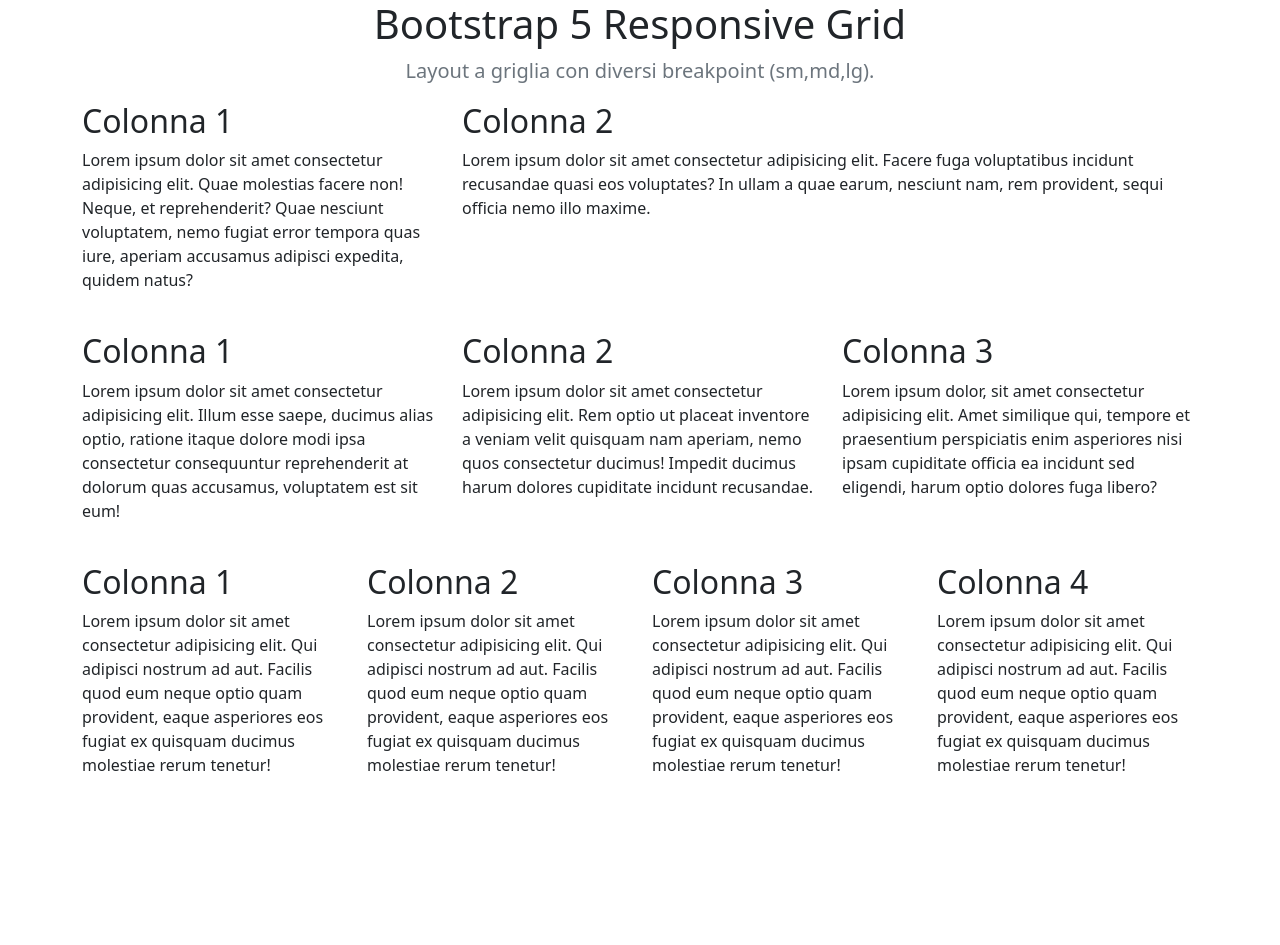
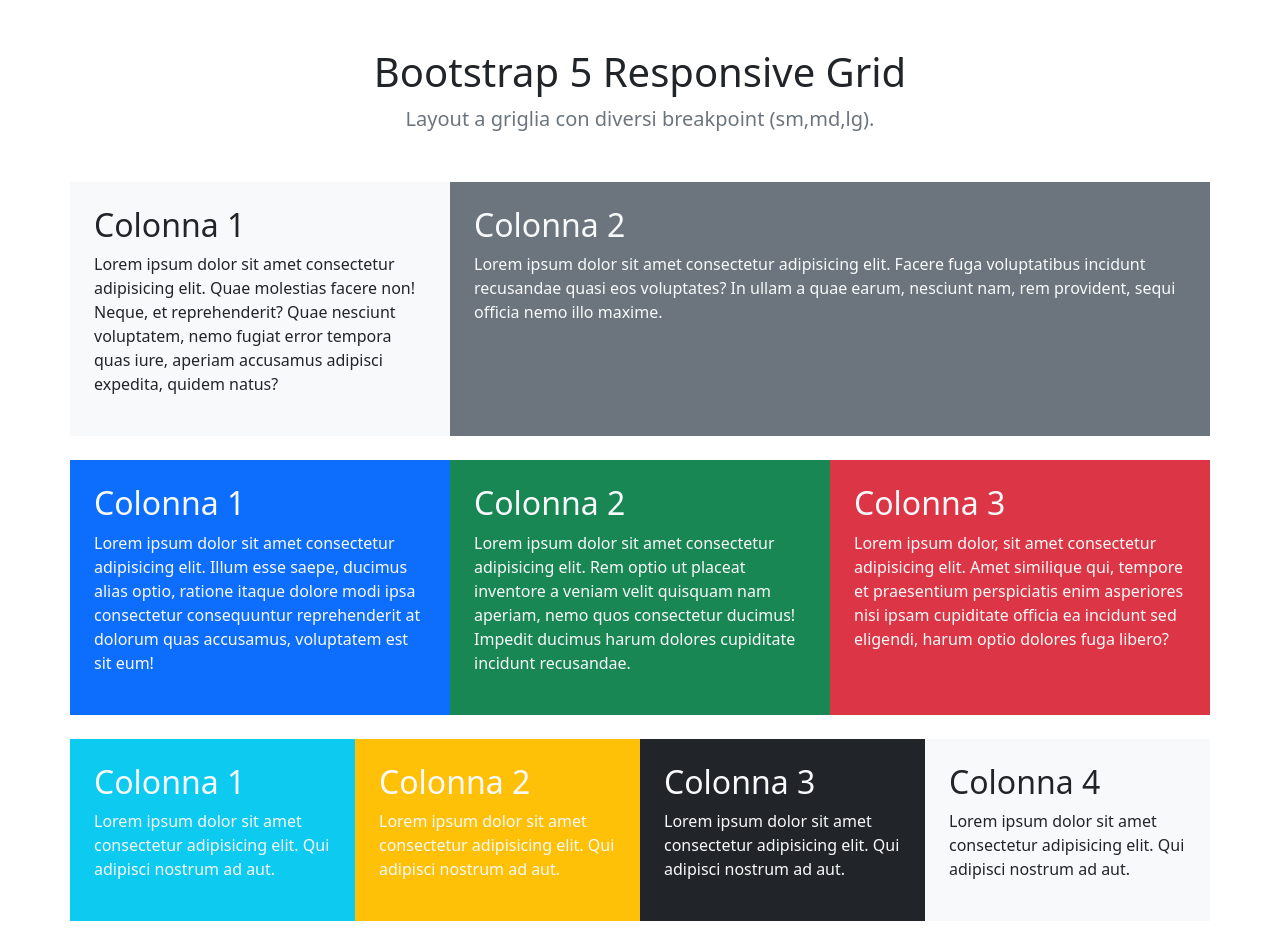
Before and after one commit to palascinochristian/htmlcss-bootstrap-layout, a plain HTML site: page index.html in a window 1280 px wide. Before the commit the page ends 800 px from the top, so only its background shows below. Drawn offline with nearby package versions, Linux system fonts and the light colour scheme.

Commit message:
feat: add bg-colors and padding

```diff
--- a/index.html
+++ b/index.html
@@ -11,14 +11,14 @@
 
 
 <div class="container-sm">
-    <header class="text-center">
+    <header class="text-center mb-5 mt-5">
         <h1>Bootstrap 5 Responsive Grid</h1>
         <p class="text-secondary fs-5">Layout a griglia con diversi breakpoint (sm,md,lg).</p>
     </header>
 
     <body>
         <div class="row mb-4">
-            <div class="col-12 col-md-6 col-lg-4">
+            <div class="col-12 col-md-6 col-lg-4 bg-light p-4">
                 <div>
                     <h2>Colonna 1</h2>
                     <p>Lorem ipsum dolor sit amet consectetur adipisicing elit. Quae molestias facere non! Neque, et
@@ -26,8 +26,8 @@
                         adipisci expedita, quidem natus?</p>
                 </div>
             </div>
-            <div class="col-12 col-md-6 col-lg-8">
-                <div>
+            <div class="col-12 col-md-6 col-lg-8 bg-secondary p-4">
+                <div class="text-light">
                     <h2>Colonna 2</h2>
                     <p>Lorem ipsum dolor sit amet consectetur adipisicing elit. Facere fuga voluptatibus incidunt
                         recusandae quasi eos voluptates? In ullam a quae earum, nesciunt nam, rem provident, sequi
@@ -36,8 +36,8 @@
             </div>
         </div>
 
-        <div class="row mb-4">
-            <div class="col-6 col-md-4">
+        <div class="row mb-4 text-light">
+            <div class="col-6 col-md-4 bg-primary p-4">
                 <div>
                     <h2>Colonna 1</h2>
                     <p>Lorem ipsum dolor sit amet consectetur adipisicing elit. Illum esse saepe, ducimus alias optio,
@@ -45,7 +45,7 @@
                         accusamus, voluptatem est sit eum!</p>
                 </div>
             </div>
-            <div class="col-6 col-md 4">
+            <div class="col-6 col-md-4 bg-success p-4">
                 <div>
                     <h2>Colonna 2</h2>
                     <p>Lorem ipsum dolor sit amet consectetur adipisicing elit. Rem optio ut placeat inventore a veniam
@@ -53,7 +53,7 @@
                         cupiditate incidunt recusandae.</p>
                 </div>
             </div>
-            <div class="col col-md-4">
+            <div class="col col-md-4 bg-danger p-4">
                 <h2>Colonna 3</h2>
                 <p>Lorem ipsum dolor, sit amet consectetur adipisicing elit. Amet similique qui, tempore et praesentium
                     perspiciatis enim asperiores nisi ipsam cupiditate officia ea incidunt sed eligendi, harum optio
@@ -61,37 +61,29 @@
             </div>
         </div>
 
-        <div class="row">
-            <div class="col-6 col-md-3">
+        <div class="row mb-4 text-light">
+            <div class="col-6 col-md-3 bg-info p-4">
                 <div>
                     <h2>Colonna 1</h2>
-                    <p>Lorem ipsum dolor sit amet consectetur adipisicing elit. Qui adipisci nostrum ad aut. Facilis
-                        quod eum neque optio quam provident, eaque asperiores eos fugiat ex quisquam ducimus molestiae
-                        rerum tenetur!</p>
+                    <p>Lorem ipsum dolor sit amet consectetur adipisicing elit. Qui adipisci nostrum ad aut.</p>
                 </div>
             </div>
-            <div class="col-6 col-md-3">
+            <div class="col-6 col-md-3 bg-warning p-4">
                 <div>
                     <h2>Colonna 2</h2>
-                    <p>Lorem ipsum dolor sit amet consectetur adipisicing elit. Qui adipisci nostrum ad aut. Facilis
-                        quod eum neque optio quam provident, eaque asperiores eos fugiat ex quisquam ducimus molestiae
-                        rerum tenetur!</p>
+                    <p>Lorem ipsum dolor sit amet consectetur adipisicing elit. Qui adipisci nostrum ad aut.</p>
                 </div>
             </div>
-            <div class="col-6 col-md-3">
+            <div class="col-6 col-md-3 bg-dark p-4">
                 <div>
                     <h2>Colonna 3</h2>
-                    <p>Lorem ipsum dolor sit amet consectetur adipisicing elit. Qui adipisci nostrum ad aut. Facilis
-                        quod eum neque optio quam provident, eaque asperiores eos fugiat ex quisquam ducimus molestiae
-                        rerum tenetur!</p>
+                    <p>Lorem ipsum dolor sit amet consectetur adipisicing elit. Qui adipisci nostrum ad aut.</p>
                 </div>
             </div>
-            <div class="col-6 col-md-3">
-                <div>
+            <div class="col-6 col-md-3 bg-light p-4">
+                <div class="text-dark">
                     <h2>Colonna 4</h2>
-                    <p>Lorem ipsum dolor sit amet consectetur adipisicing elit. Qui adipisci nostrum ad aut. Facilis
-                        quod eum neque optio quam provident, eaque asperiores eos fugiat ex quisquam ducimus molestiae
-                        rerum tenetur!</p>
+                    <p>Lorem ipsum dolor sit amet consectetur adipisicing elit. Qui adipisci nostrum ad aut.</p>
                 </div>
             </div>
         </div>
@@ -100,7 +92,4 @@
             crossorigin="anonymous"></script>
     </body>
 </div>
-
-
-
 </html>
```
